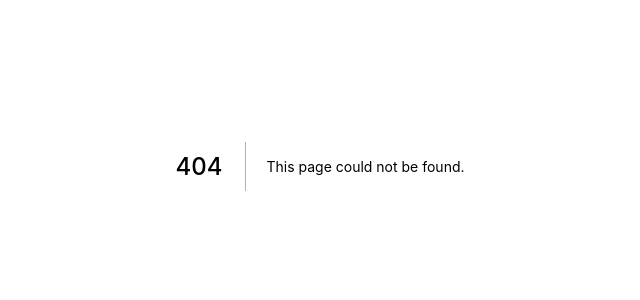
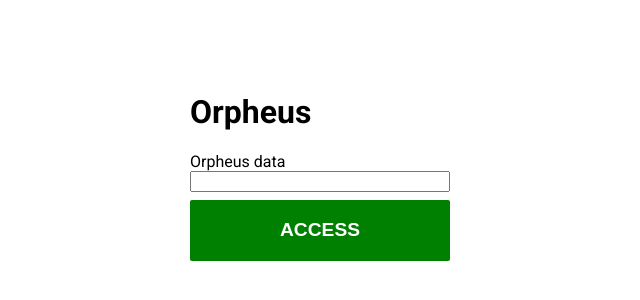
Before and after one commit to yonasadiel/yonasadiel.github.io, a Next.js app: page /orpheus in a window 1280 px wide. Before the commit this address had no page. Shown: the part 234-534 px from the top of the page, without its empty margins (320-960 px from the left). Built offline with nearby package versions, Linux system fonts and the light colour scheme.

Commit message:
boostrap orpheus

```diff
--- /dev/null
+++ b/lib/orpheus/types.d.ts
@@ -0,0 +1,4 @@
+export type OrpheusData = {
+  clientId: string
+  clientSecret: string
+}
--- /dev/null
+++ b/pages/orpheus/index.module.scss
@@ -0,0 +1,78 @@
+.orpheus {
+  height: 100vh;
+  display: flex;
+  flex-direction: column;
+  justify-content: center;
+  align-items: center;
+  // background-image: url('/assets/minecraft.jpg');
+  // background-position: center;
+  // background-size: cover;
+
+  .box {
+    min-width: 300px;
+    display: flex;
+    flex-direction: column;
+    align-items: stretch;
+    // background-color: rgba(0, 0, 0, .5);
+    // color: #eee;
+    padding: 10px 20px;
+  }
+
+  label {
+    align-self: flex-start;
+  }
+
+  .serverData {
+      height: 20vh;
+      width: 100%;
+      background: rgba(0, 0, 0, .1);
+      border: solid white;
+      border-width: 0px 0px 2px 0px;
+      margin: 0 0 1em 0;
+      resize: vertical;
+      color: rgba(255, 255, 255, .8);
+  }
+
+  .status {
+      font-size: 1.2em;
+      .reload {
+          background: none;
+          border: none;
+          * {
+              height: 1em;
+          }
+
+          .loading {
+              animation: rotation 2s infinite linear;
+          }
+      }
+  }
+
+  .error {
+      color: rgba(255, 100, 100, 1);
+  }
+
+  .submit {
+      padding: 1em 2em;
+      background-color: green;
+      border: none;
+      color: white;
+      border-radius: 2px;
+      font-size: 1.2em;
+      font-weight: 700;
+      cursor: pointer;
+  }
+
+  .green { background-color: rgb(0, 87, 17); }
+  .red { background-color: rgb(104, 0, 0); }
+  .disabled { background-color: rgb(79, 79, 79); cursor: auto;}
+}
+
+@keyframes rotation {
+from {
+  transform: rotate(0deg);
+}
+to {
+  transform: rotate(359deg);
+}
+}
--- /dev/null
+++ b/pages/orpheus/index.tsx
@@ -0,0 +1,150 @@
+import type { NextPage } from 'next';
+import Head from 'next/head';
+import { Fragment, useCallback, useEffect, useState, Dispatch, SetStateAction } from 'react'
+import styles from './index.module.scss';
+import { OrpheusData } from '../../lib/orpheus/types';
+import { getAccessToken } from '../../lib/parthenon/auth';
+
+const ORPHEUS_DATA_KEY = "orpheus_data"
+
+type OrpheusDataProps = {
+  onReceivedOrpheusData: (c: OrpheusData) => void
+}
+
+const OrpheusDataForm = ({ onReceivedOrpheusData }: OrpheusDataProps) => {
+  const [encodedOrpheusData, setEncodedOrpheusData] = useState<string>("")
+  const [error, setError] = useState<string>("")
+  const updateOrpheusData = () => {
+    try {
+      const orpheusData = JSON.parse(encodedOrpheusData) as OrpheusData
+      onReceivedOrpheusData(orpheusData)
+    } catch (e: any) {
+      setError("invalid server data")
+    }
+  }
+  return (
+    <Fragment>
+      <label>Orpheus data</label>
+      <input className={styles.orpheusDataInput} onChange={(e) => setEncodedOrpheusData(e.target.value)} />
+      <p className={styles.error}>{error}</p>
+      <button className={styles.submit} type="button" onClick={updateOrpheusData}>ACCESS</button>
+    </Fragment>
+  )
+}
+
+// const Manager: NextPage = () => {
+//   const [accessToken, setAccessToken] = useState<string>("")
+//   const [instanceStatus, setInstanceStatus] = useState<InstanceStatus | null>(null)
+//   const [lastUpdated, setLastUpdated] = useState<Date>(new Date())
+//   const isIdle = (instanceStatus?.status === RUNNING || instanceStatus?.status === TERMINATED)
+//   const updateInstanceStatus = useCallback(() => {
+//     if (accessToken === "") return
+//     if (orpheusData === null) return;
+//     getInstance(orpheusData, accessToken, (status) => {
+//       setInstanceStatus(status)
+//       setLastUpdated(new Date())
+//     })
+//   }, [accessToken, orpheusData, setInstanceStatus, setLastUpdated])
+
+
+//   useEffect(() => {
+//     if (orpheusData === null) return
+//     getAccessToken(orpheusData, setAccessToken)
+//   }, [orpheusData])
+//   useEffect(updateInstanceStatus, [accessToken])
+
+//   // auto update periodically
+//   useEffect(() => {
+//     const intervalTime = (instanceStatus?.status === RUNNING || instanceStatus?.status === TERMINATED) ? 10000 : 1000
+//     const timer = setInterval(() => {
+//       if (accessToken === "") return
+//       if (orpheusData === null) return
+//       updateInstanceStatus()
+//     }, intervalTime)
+//     return () => clearInterval(timer)
+//   }, [accessToken, orpheusData, instanceStatus])
+
+
+//   const buttonClass: string[] = [styles.submit]
+//   if (instanceStatus?.status === RUNNING) buttonClass.push(styles.red)
+//   else if (instanceStatus?.status === TERMINATED) buttonClass.push(styles.green)
+//   else buttonClass.push(styles.disabled)
+
+
+//   return (
+//     <Fragment>
+//       <div>IP: {instanceStatus ? instanceStatus.ip : " "}</div>
+//       <div className={styles.status}>
+//         {"STATUS: "}
+//         {!!instanceStatus
+//           ? displayStatus[instanceStatus.status] || instanceStatus.status
+//           : "Checking status..."
+//         }
+//         <button className={`${styles.reload} ${isIdle ? styles.loading : ""}`} type="button" onClick={updateInstanceStatus}>
+//           <img className={`${!isIdle ? styles.loading : " "}`} src="/assets/reload.png" />
+//         </button>
+//       </div>
+//       <p>Last updated: {lastUpdated.toLocaleDateString() + " " + lastUpdated.toLocaleTimeString()}</p>
+//       <button
+//         className={`${buttonClass.join(" ")}`}
+//         type="button"
+//         disabled={!isIdle}
+//         onClick={() => {
+//           setInstanceStatus(null)
+//           if (instanceStatus?.status === TERMINATED) startInstance(orpheusData, accessToken, updateInstanceStatus)
+//           else if (instanceStatus?.status === RUNNING) stopInstance(orpheusData, accessToken, updateInstanceStatus)
+//         }}>
+//         {instanceStatus ? (displayButton[instanceStatus.status] || instanceStatus.status) : "START"}
+//       </button>
+//     </Fragment>
+//   )
+// }
+
+const loadOrpheusDataFromLocalStorage = (setOrpheusData: Dispatch<SetStateAction<OrpheusData | null>>) => () => {
+  const storedOrpheusData = localStorage.getItem(ORPHEUS_DATA_KEY)
+  if (storedOrpheusData !== null) {
+    try {
+      setOrpheusData(JSON.parse(Buffer.from(storedOrpheusData, "base64").toString()))
+    } catch (e) {
+      console.error(e)
+      localStorage.removeItem(ORPHEUS_DATA_KEY)
+    }
+  }
+}
+
+const Manager: NextPage = () => {
+  const [orpheusData, setOrpheusData] = useState<OrpheusData | null>(null)
+  useEffect(loadOrpheusDataFromLocalStorage(setOrpheusData), [])
+
+  if (orpheusData === null) {
+    const handleReceivedOrpheusData = (newOrpheusData: OrpheusData) => {
+      localStorage.setItem(ORPHEUS_DATA_KEY, JSON.stringify(newOrpheusData))
+      setOrpheusData(newOrpheusData)
+    }
+    return <OrpheusDataForm onReceivedOrpheusData={handleReceivedOrpheusData} />
+  }
+
+  return (
+    <div></div>
+  )
+}
+
+const Parthenon: NextPage = () => {
+  return (
+    <div className={styles.orpheus}>
+      <Head>
+        <title>Orpheus</title>
+        <link rel="icon" type="image/x-icon" href="/assets/favicon-32.ico" />
+        <link rel="preconnect" href="https://fonts.googleapis.com" />
+        <link rel="preconnect" href="https://fonts.gstatic.com" />
+        <link href="https://fonts.googleapis.com/css2?family=Roboto:wght@400;700&display=swap" rel="stylesheet" />
+      </Head>
+      <div className={styles.box}>
+        <h1>Orpheus</h1>
+        <Manager />
+      </div>
+    </div>
+  )
+}
+
+export default Parthenon
```
